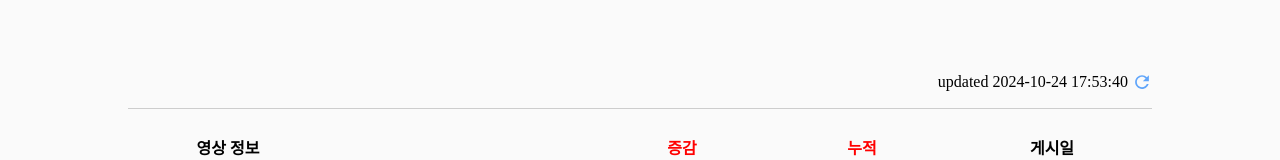
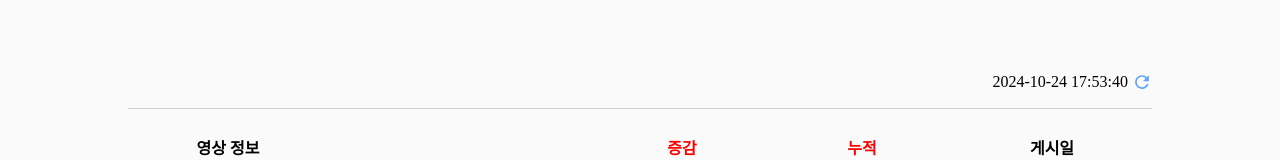
Before and after one commit to choidy180/hy-app, a Next.js app: page / in a window 1280 px wide. Shown: the part 516-676 px from the top of the page. Built offline with nearby package versions, Linux system fonts and the light colour scheme; a web font is replaced by a local one.

Commit message:
'deploy'

```diff
--- a/components/title.tsx
+++ b/components/title.tsx
@@ -52,7 +52,7 @@ const TitleComponent = () => {
             </div>
             <h1 className="font-bold text-6xl mt-[60px]"><span className="text-[#FF0000]">YOUTUBE</span><span className='ml-[14px]'>VIEWCOUNT</span></h1>
             <div className='w-full max-w-[1024px] flex justify-end items-center mt-[100px] border-b-[1.4px] borde-solid border-[#CDCDCD] pb-[14px]'>
-                updated {isClient ? time : ''}
+                {isClient ? time : ''}
                 <IoMdRefresh className='w-[20px] h-[20px] ml-[4px] cursor-pointer transition-all hover:rotate-90 text-blue-400' onClick={()=> setTime(moment().format('YYYY-MM-DD HH:mm:ss'))}/>
             </div>
             <div className='w-[calc(100%-40px)] max-w-[1024px] flex flex-col justify-start items-center mt-[28px]'>
```
